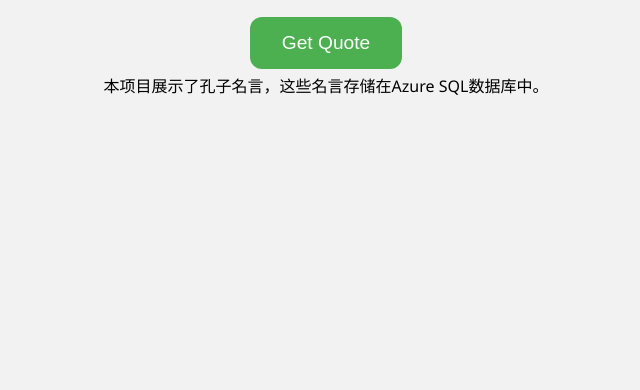
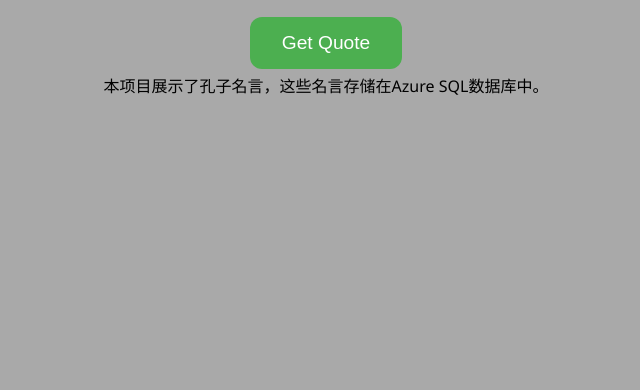
Before and after one commit to liviux/azure-github-actions-demo, a website: page index.html in a window 1280 px wide. Shown: the part 410-800 px from the top of the page, without its empty margins (314-954 px from the left). Drawn offline with Linux system fonts and the light colour scheme.

Commit message:
Update index.html

```diff
--- a/index.html
+++ b/index.html
@@ -15,6 +15,7 @@
     <button class="button" id="getQuote">Get Quote</button>
     <p>本项目展示了孔子名言，这些名言存储在Azure SQL数据库中。</p>
   </div>
+  <div class="background"></div>
   <script src="client.js"></script>
 </body>
 
```
